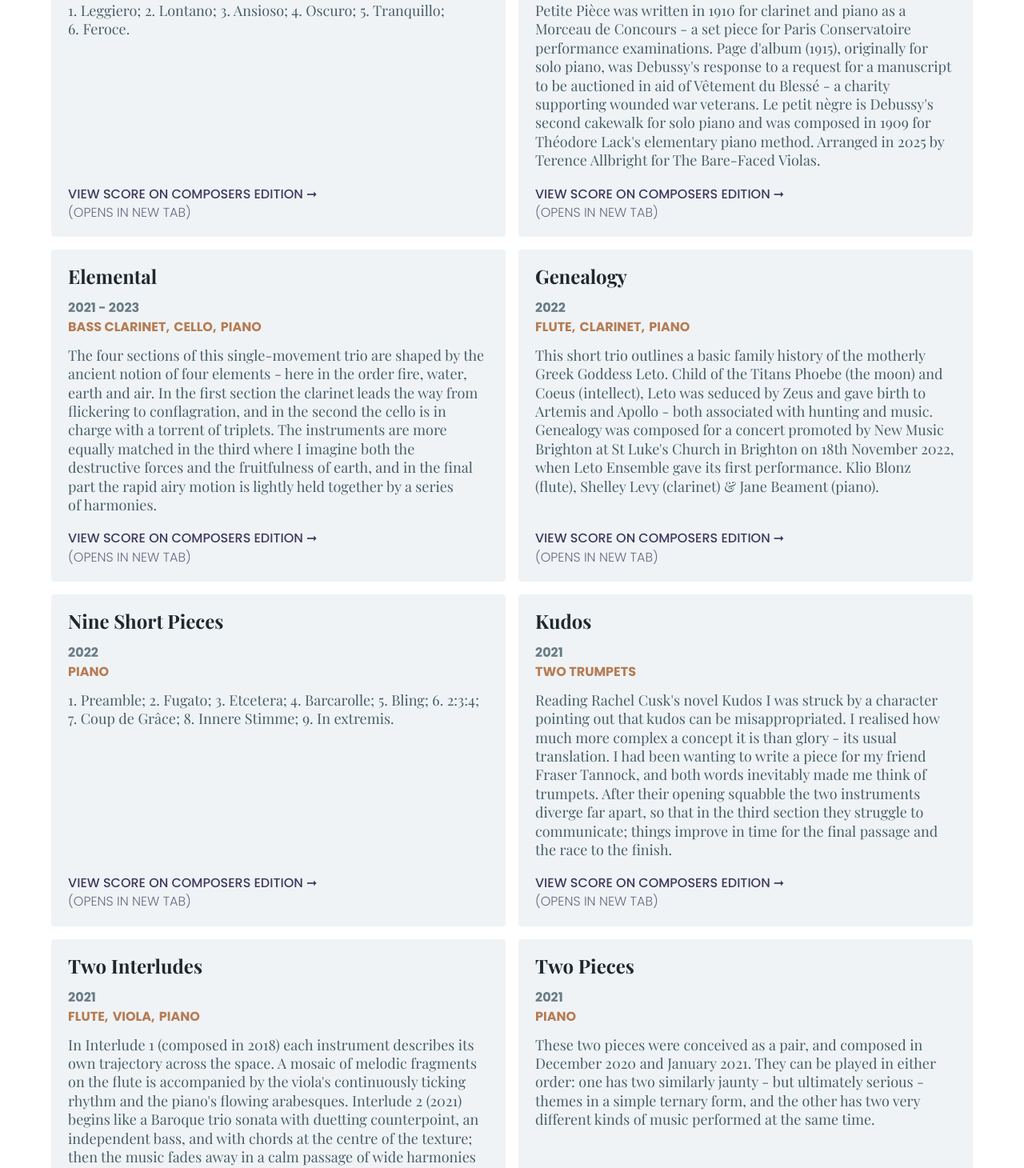
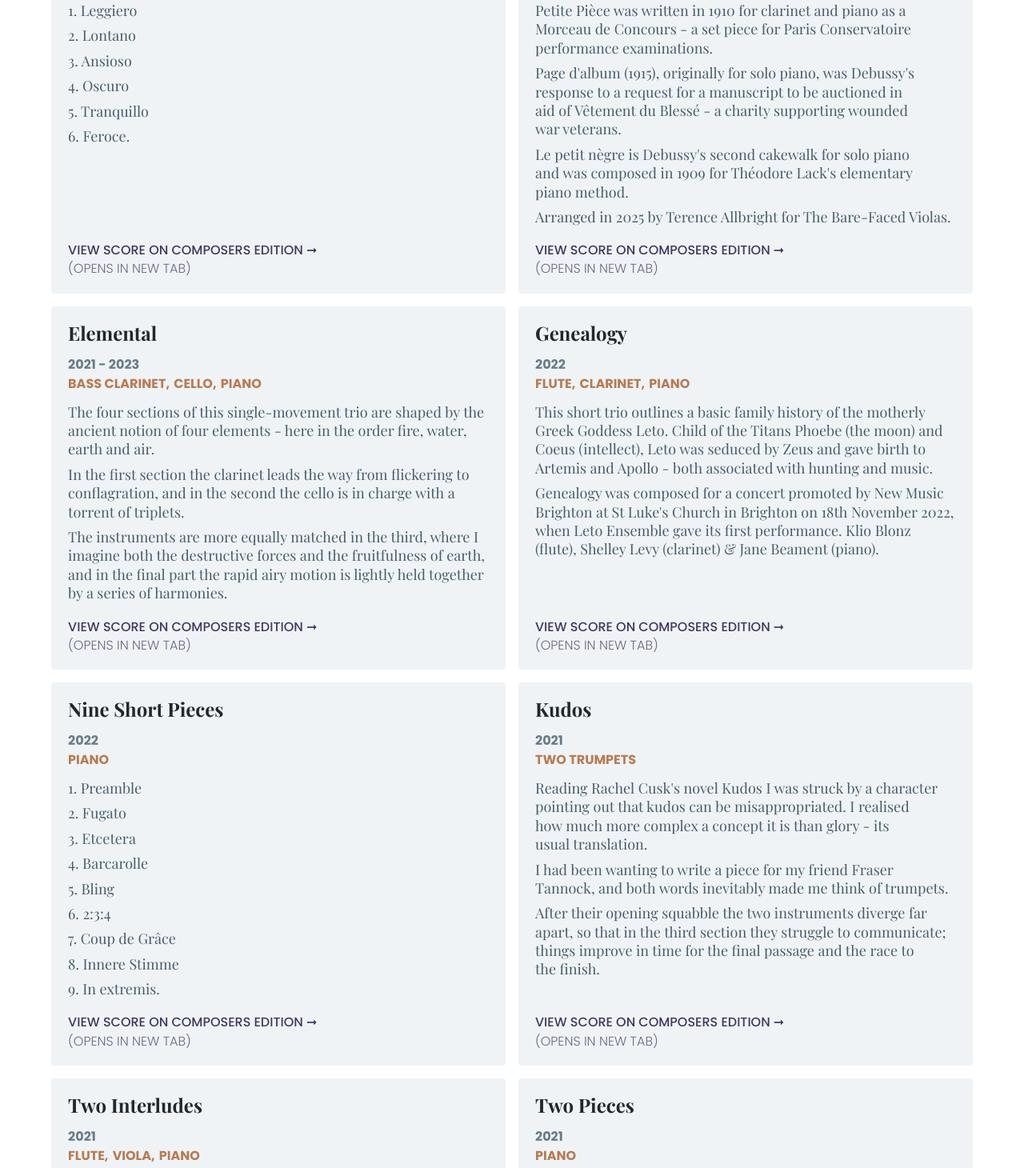
Before and after one commit to Black-and-White-Web-Development/terence-allbright-composer, a React (Vite) app: page /publications in a window 1280 px wide. Shown: the part 460-1920 px from the top of the page at 80% size. Built offline with nearby package versions, Linux system fonts and the light colour scheme; a web font is replaced by a local one.

Commit message:
Feat: render publication descriptions in multiple paragraphs instead of a single block of text

```diff
--- a/src/data/publications.json
+++ b/src/data/publications.json
@@ -4,7 +4,9 @@
 		"title": "Three Songs",
 		"year": "1988",
 		"instruments": ["Soprano", "Piano"],
-		"description": "Poems by Stevie Smith. For Penelope Walmsley-Clark. First performed by Penelope Walmsley-Clark and Terence Allbright on March 28th 1999 at The Regis School of Music, Bognor Regis.",
+		"description": [
+			"Poems by Stevie Smith. For Penelope Walmsley-Clark. First performed by Penelope Walmsley-Clark and Terence Allbright on March 28th 1999 at The Regis School of Music, Bognor Regis."
+		],
 		"link": "https://composersedition.com/terence-allbright-three-songs/"
 	},
 	{
@@ -12,7 +14,9 @@
 		"title": "Four Pieces",
 		"year": "1996",
 		"instruments": ["Piano"],
-		"description": "First performed by Karen Kingsley at Portsmouth Grammar School on February 27th 1999, in a concert presented by the Portsmouth and District Composers' Alliance.",
+		"description": [
+			"First performed by Karen Kingsley at Portsmouth Grammar School on February 27th 1999, in a concert presented by the Portsmouth and District Composers' Alliance."
+		],
 		"link": "https://composersedition.com/terence-allbright-four-pieces/"
 	},
 	{
@@ -20,7 +24,10 @@
 		"title": "Three Partsongs",
 		"year": "1996",
 		"instruments": ["SATB choir a capella"],
-		"description": "First performed by The Allegri Singers, directed by Michael Nicholas, at Beckenham Parish Church on June 21st 1997. Poems by Stevie Smith reproduced by kind permission of the Executors of James MacGibbon.",
+		"description": [
+			"First performed by The Allegri Singers, directed by Michael Nicholas, at Beckenham Parish Church on June 21st 1997.",
+			"Poems by Stevie Smith reproduced by kind permission of the Executors of James MacGibbon."
+		],
 		"link": "https://composersedition.com/terence-allbright-three-partsongs/"
 	},
 	{
@@ -28,7 +35,10 @@
 		"title": "Two Songs",
 		"year": "1999",
 		"instruments": ["Baritone", "Mezzo Soprano", "Piano"],
-		"description": "First performed by Stephen Roberts with Terence Allbright at the Petworth Festival, 24th July 2001 in St Mary's Church, Petworth. Poems by Stevie Smith reproduced by permission of the Executors of James MacGibbon.",
+		"description": [
+			"First performed by Stephen Roberts with Terence Allbright at the Petworth Festival, 24th July 2001 in St Mary's Church, Petworth.",
+			"Poems by Stevie Smith reproduced by permission of the Executors of James MacGibbon."
+		],
 		"link": "https://composersedition.com/terence-allbright-two-songs-for-baritone-or-mezzo-soprano-and-piano/"
 	},
 	{
@@ -36,7 +46,11 @@
 		"title": "Inventions",
 		"year": "2000",
 		"instruments": ["Piano"],
-		"description": "I composed this work with a competition in mind (it didn't win): entries had to be based on an aspect of the music of J. S. Bach. I made a scale of the 9 different tonic notes of Bach's Inventions and Sinfonias and transposed this to begin on each of its own notes, giving 9 scales - one for each of my 9 Inventions. There are 4 two-part movements, 4 three-part movements in the form of a theme with 3 variations, and finally a four-part chorale.",
+		"description": [
+			"I composed this work with a competition in mind (it didn't win): entries had to be based on an aspect of the music of J. S. Bach.",
+			"I made a scale of the 9 different tonic notes of Bach's Inventions and Sinfonias and transposed this to begin on each of its own notes, giving 9 scales - one for each of my 9 Inventions.",
+			"There are 4 two-part movements, 4 three-part movements in the form of a theme with 3 variations, and finally a four-part chorale."
+		],
 		"link": "https://composersedition.com/terence-allbright-inventions/"
 	},
 	{
@@ -44,7 +58,9 @@
 		"title": "Sonnet",
 		"year": "2002",
 		"instruments": ["Choir", "Organ"],
-		"description": "Upon the Ensignes of Christes Crucifyinge by William Alabaster, Commissioned by Wells Cathedral for Malcolm Archer and the Cathedral Choir, and first performed by them at Evensong on 19th November 2002.",
+		"description": [
+			"Upon the Ensignes of Christes Crucifyinge by William Alabaster, Commissioned by Wells Cathedral for Malcolm Archer and the Cathedral Choir, and first performed by them at Evensong on 19th November 2002."
+		],
 		"link": "https://composersedition.com/terence-allbright-sonnet/"
 	},
 	{
@@ -52,7 +68,10 @@
 		"title": "Two Pieces",
 		"year": "2003",
 		"instruments": ["Clarinet in B-flat", "Piano"],
-		"description": "In a simple way, these two short pieces separate the basic musical elements of song & dance. The first has a meandering melody over pizzicato chords in a repeated sequence which grows in the middle, and then shortens again; and the second consists of energetic interwoven rhythm patterns, repeated with more intensity.",
+		"description": [
+			"In a simple way, these two short pieces separate the basic musical elements of song & dance.",
+			"The first has a meandering melody over pizzicato chords in a repeated sequence which grows in the middle, and then shortens again; and the second consists of energetic interwoven rhythm patterns, repeated with more intensity."
+		],
 		"link": "https://composersedition.com/terence-allbright-two-pieces-for-clarinet-in-bb-and-viola/"
 	},
 	{
@@ -60,7 +79,9 @@
 		"title": "Hymn of the Nativity",
 		"year": "2005",
 		"instruments": ["Choir and ensemble"],
-		"description": "Words by Richard Crashaw. Commissioned by Sir Geoffry and Lady Pattie for the silver jubiliee of the Sutton & Bignor Singers, and first performed in the Service of Lessons and Carols at the Church of St John the Baptist, Sutton, West Sussex, on December 18 2005 by the Sutton & Bignor Singers and Ensemble, conducted by the composer.",
+		"description": [
+			"Words by Richard Crashaw. Commissioned by Sir Geoffry and Lady Pattie for the silver jubiliee of the Sutton & Bignor Singers, and first performed in the Service of Lessons and Carols at the Church of St John the Baptist, Sutton, West Sussex, on December 18 2005 by the Sutton & Bignor Singers and Ensemble, conducted by the composer."
+		],
 		"link": "https://composersedition.com/terence-allbright-hymn-of-the-nativity/"
 	},
 	{
@@ -68,7 +89,11 @@
 		"title": "Two Pierrot Songs",
 		"year": "2007 - 2008",
 		"instruments": ["Voice", "Piano"],
-		"description": "Poems from Pierrot Lunaire by Albert Giraud. L'Église was first performed by Irène Hoogveld and Lana Bode on May 10th 2018 in a recital at Silk Street Music Hall, Guildhall School of Music and Drama. Cuisine Lyrique was first performed by Jane Manning OBE and the composer on November 14th 2007 at St John's Church, Kingston, Surrey, in a recital presented by Kingston University.",
+		"description": [
+			"Poems from Pierrot Lunaire by Albert Giraud.",
+			"L'Église was first performed by Irène Hoogveld and Lana Bode on May 10th 2018 in a recital at Silk Street Music Hall, Guildhall School of Music and Drama.",
+			"Cuisine Lyrique was first performed by Jane Manning OBE and the composer on November 14th 2007 at St John's Church, Kingston, Surrey, in a recital presented by Kingston University."
+		],
 		"link": "https://composersedition.com/terence-allbright-two-pierrot-songs/"
 	},
 	{
@@ -76,7 +101,9 @@
 		"title": "A Song",
 		"year": "2008",
 		"instruments": ["SATB choir", "Organ", "Trumpet in B-flat"],
-		"description": "Words by Richard Crashaw. Composed for the Petworth Festival Service 2008, and first performed on June 5th 2008 by the Petworth Festival Service Choir with Iona Harrison trumpet and Sarah Barstow organ, directed by Matthew Cooke.",
+		"description": [
+			"Words by Richard Crashaw. Composed for the Petworth Festival Service 2008, and first performed on June 5th 2008 by the Petworth Festival Service Choir with Iona Harrison trumpet and Sarah Barstow organ, directed by Matthew Cooke."
+		],
 		"link": "https://composersedition.com/terence-allbright-a-song/"
 	},
 	{
@@ -84,7 +111,9 @@
 		"title": "Partita",
 		"year": "2008",
 		"instruments": ["Flute", "Piano"],
-		"description": "Commissioned by Helen Tudor. The first performance was given by Helen Tudor flute and Matthew Cooke piano on 4th September 2008 in the Chapel of the Ascension, Bishop Otter Campus, University of Chichester.",
+		"description": [
+			"Commissioned by Helen Tudor. The first performance was given by Helen Tudor flute and Matthew Cooke piano on 4th September 2008 in the Chapel of the Ascension, Bishop Otter Campus, University of Chichester."
+		],
 		"link": "https://composersedition.com/terence-allbright-partita/"
 	},
 	{
@@ -92,7 +121,9 @@
 		"title": "...isms",
 		"year": "2010",
 		"instruments": ["Piano"],
-		"description": "First performed by Adam Swayne on January 20th 2011 at the Friends' Meeting House, Brighton, in a recital presented by New Music Brighton.",
+		"description": [
+			"First performed by Adam Swayne on January 20th 2011 at the Friends' Meeting House, Brighton, in a recital presented by New Music Brighton."
+		],
 		"link": "https://composersedition.com/terence-allbright-isms/"
 	},
 	{
@@ -100,7 +131,10 @@
 		"title": "Grave & Harmonious Music",
 		"year": "2011 - 2012",
 		"instruments": ["String orchestra"],
-		"description": "Commissioned by Music on Sundays for Chichester String Ensemble, with financial assistance from individual members of Music On Sundays, Chichester City Council and the RVW Trust. The first performance was given by Chichester String Ensemble conducted by Louis Halsey, on 1st July 2012 at Christ Church, Chichester.",
+		"description": [
+			"Commissioned by Music on Sundays for Chichester String Ensemble, with financial assistance from individual members of Music On Sundays, Chichester City Council and the RVW Trust.",
+			"The first performance was given by Chichester String Ensemble conducted by Louis Halsey, on 1st July 2012 at Christ Church, Chichester."
+		],
 		"link": "https://composersedition.com/terence-allbright-grave-and-harmonious-music/"
 	},
 	{
@@ -108,7 +142,9 @@
 		"title": "Piano Trio No. 1",
 		"year": "2013",
 		"instruments": ["Violin", "Cello", "Piano"],
-		"description": "Opening with a poised fanfare which dives straight into a turbulent second movement before providing respite with a muted string chorale and a moment of lyricism from each voice to conclude, Terence Allbright's Piano Trio No. 1 provides satisfying balance both in temperament and ensemble for the enjoyment of audiences and players alike.",
+		"description": [
+			"Opening with a poised fanfare which dives straight into a turbulent second movement before providing respite with a muted string chorale and a moment of lyricism from each voice to conclude, Terence Allbright's Piano Trio No. 1 provides satisfying balance both in temperament and ensemble for the enjoyment of audiences and players alike."
+		],
 		"link": "https://composersedition.com/terence-allbright-piano-trio-no-1/"
 	},
 	{
@@ -116,7 +152,9 @@
 		"title": "Piano Trio No. 2",
 		"year": "2015",
 		"instruments": ["Violin", "Cello", "Piano"],
-		"description": "Juxtaposing darkness and light through sombre, polyphonic utterances which fall away to reveal glinting mosaics of bright, flurrying fragments, Terence Allbright's Piano Trio No. 2 artfully embraces the contrasts in sonority afforded by the piano trio to create vivid, fluctuating moods.",
+		"description": [
+			"Juxtaposing darkness and light through sombre, polyphonic utterances which fall away to reveal glinting mosaics of bright, flurrying fragments, Terence Allbright's Piano Trio No. 2 artfully embraces the contrasts in sonority afforded by the piano trio to create vivid, fluctuating moods."
+		],
 		"link": "https://composersedition.com/terence-allbright-piano-trio-no-2/"
 	},
 	{
@@ -124,7 +162,9 @@
 		"title": "Sonata",
 		"year": "2016 - 2017",
 		"instruments": ["Trumpet", "Piano"],
-		"description": "First performed by Fraser Tannock with Terence Allbright at a recital promoted by New Music Brighton on 21st September 2017, at the Friends' Meeting House, Brighton.",
+		"description": [
+			"First performed by Fraser Tannock with Terence Allbright at a recital promoted by New Music Brighton on 21st September 2017, at the Friends' Meeting House, Brighton."
+		],
 		"link": "https://composersedition.com/terence-allbright-sonata/"
 	},
 	{
@@ -132,7 +172,10 @@
 		"title": "manga",
 		"year": "2017",
 		"instruments": ["Bass clarinet", "Piano"],
-		"description": "For Henry Melbourne & Ben Socrates, who gave the first performance on 15th February 2020 in the Chapel of the Ascension, University of Chichester. I drew my title from Hokusai's sketches - called manga by him - which show the same human figure performing many different actions.",
+		"description": [
+			"For Henry Melbourne & Ben Socrates, who gave the first performance on 15th February 2020 in the Chapel of the Ascension, University of Chichester.",
+			"I drew my title from Hokusai's sketches - called manga by him - which show the same human figure performing many different actions."
+		],
 		"link": "https://composersedition.com/terence-allbright-manga/"
 	},
 	{
@@ -140,7 +183,9 @@
 		"title": "Wondrous Machine",
 		"year": "2017 - 2020",
 		"instruments": ["Organ"],
-		"description": "Timothy Ravalde gave the ﬁrst performance of Toccata 1 on 17th October 2018 at St Mary's Church, Petworth. I have lifted the title of this collection from Hail! Bright Cecilia - Nicholas Brady's text for Henry Purcell's Ode to St Cecilia.",
+		"description": [
+			"Timothy Ravalde gave the ﬁrst performance of Toccata 1 on 17th October 2018 at St Mary's Church, Petworth. I have lifted the title of this collection from Hail! Bright Cecilia - Nicholas Brady's text for Henry Purcell's Ode to St Cecilia."
+		],
 		"link": "https://composersedition.com/terence-allbright-wondrous-machine/"
 	},
 	{
@@ -148,7 +193,15 @@
 		"title": "Snapshots",
 		"year": "2018",
 		"instruments": ["Ensemble"],
-		"description": "1. Trio; 2. A Wave on Dover Beach; 3. Soft Voices; 4. Secret Ministry; 5. Trio; 6. William's Lonely Cloud; 7. No Sarabande.",
+		"description": [
+			"1. Trio",
+			"2. A Wave on Dover Beach",
+			"3. Soft Voices",
+			"4. Secret Ministry",
+			"5. Trio",
+			"6. William's Lonely Cloud",
+			"7. No Sarabande."
+		],
 		"link": "https://composersedition.com/terence-allbright-snapshots/"
 	},
 	{
@@ -156,7 +209,9 @@
 		"title": "Narratives & Rituals",
 		"year": "2018 - 2019",
 		"instruments": ["Violin", "Cello", "Piano", "Percussion"],
-		"description": "Enlarging the sound world of the piano trio with an array of percussion including sandpaper-wrapped fingers and a steel drum with 'hexbugs', Narratives and Rituals is a playfully crafted collection of moods portrayed through vivid sonic atmospheres, gregarious dialogues and a gratifying handling of pace.",
+		"description": [
+			"Enlarging the sound world of the piano trio with an array of percussion including sandpaper-wrapped fingers and a steel drum with 'hexbugs', Narratives and Rituals is a playfully crafted collection of moods portrayed through vivid sonic atmospheres, gregarious dialogues and a gratifying handling of pace."
+		],
 		"link": "https://composersedition.com/terence-allbright-narratives-rituals/"
 	},
 	{
@@ -164,7 +219,11 @@
 		"title": "Kudos",
 		"year": "2021",
 		"instruments": ["Two trumpets"],
-		"description": "Reading Rachel Cusk's novel Kudos I was struck by a character pointing out that kudos can be misappropriated. I realised how much more complex a concept it is than glory - its usual translation. I had been wanting to write a piece for my friend Fraser Tannock, and both words inevitably made me think of trumpets. After their opening squabble the two instruments diverge far apart, so that in the third section they struggle to communicate; things improve in time for the final passage and the race to the finish.",
+		"description": [
+			"Reading Rachel Cusk's novel Kudos I was struck by a character pointing out that kudos can be misappropriated. I realised how much more complex a concept it is than glory - its usual translation.",
+			"I had been wanting to write a piece for my friend Fraser Tannock, and both words inevitably made me think of trumpets.",
+			"After their opening squabble the two instruments diverge far apart, so that in the third section they struggle to communicate; things improve in time for the final passage and the race to the finish."
+		],
 		"link": "https://composersedition.com/terence-allbright-kudos/"
 	},
 	{
@@ -172,7 +231,11 @@
 		"title": "Two Interludes",
 		"year": "2021",
 		"instruments": ["Flute", "Viola", "Piano"],
-		"description": "In Interlude 1 (composed in 2018) each instrument describes its own trajectory across the space. A mosaic of melodic fragments on the flute is accompanied by the viola's continuously ticking rhythm and the piano's flowing arabesques. Interlude 2 (2021) begins like a Baroque trio sonata with duetting counterpoint, an independent bass, and with chords at the centre of the texture; then the music fades away in a calm passage of wide harmonies sustained by trills. Interlude No 2 was first performed by The Duruflé Trio - Rosie Bowker flute, Henrietta Hill viola and Clare Simmonds piano - at a New Music Brighton concert on 17th June 2018 at St Luke's Church, Brighton.",
+		"description": [
+			"In Interlude 1 (composed in 2018) each instrument describes its own trajectory across the space. A mosaic of melodic fragments on the flute is accompanied by the viola's continuously ticking rhythm and the piano's flowing arabesques.",
+			"Interlude 2 (2021) begins like a Baroque trio sonata with duetting counterpoint, an independent bass, and with chords at the centre of the texture; then the music fades away in a calm passage of wide harmonies sustained by trills.",
+			"Interlude No 2 was first performed by The Duruflé Trio - Rosie Bowker flute, Henrietta Hill viola and Clare Simmonds piano - at a New Music Brighton concert on 17th June 2018 at St Luke's Church, Brighton."
+		],
 		"link": "https://composersedition.com/terence-allbright-two-interludes/"
 	},
 	{
@@ -180,7 +243,9 @@
 		"title": "Two Pieces",
 		"year": "2021",
 		"instruments": ["Piano"],
-		"description": "These two pieces were conceived as a pair, and composed in December 2020 and January 2021. They can be played in either order: one has two similarly jaunty - but ultimately serious - themes in a simple ternary form, and the other has two very different kinds of music performed at the same time.",
+		"description": [
+			"These two pieces were conceived as a pair, and composed in December 2020 and January 2021. They can be played in either order: one has two similarly jaunty - but ultimately serious - themes in a simple ternary form, and the other has two very different kinds of music performed at the same time."
+		],
 		"link": "https://composersedition.com/terence-allbright-two-pieces-for-piano/"
 	},
 	{
@@ -188,7 +253,11 @@
 		"title": "Elemental",
 		"year": "2021 - 2023",
 		"instruments": ["Bass clarinet", "Cello", "Piano"],
-		"description": "The four sections of this single-movement trio are shaped by the ancient notion of four elements - here in the order fire, water, earth and air. In the first section the clarinet leads the way from flickering to conflagration, and in the second the cello is in charge with a torrent of triplets. The instruments are more equally matched in the third where I imagine both the destructive forces and the fruitfulness of earth, and in the final part the rapid airy motion is lightly held together by a series of harmonies.",
+		"description": [
+			"The four sections of this single-movement trio are shaped by the ancient notion of four elements - here in the order fire, water, earth and air.",
+			"In the first section the clarinet leads the way from flickering to conflagration, and in the second the cello is in charge with a torrent of triplets.",
+			"The instruments are more equally matched in the third, where I imagine both the destructive forces and the fruitfulness of earth, and in the final part the rapid airy motion is lightly held together by a series of harmonies."
+		],
 		"link": "https://composersedition.com/terence-allbright-elemental/"
 	},
 	{
@@ -196,7 +265,10 @@
 		"title": "Genealogy",
 		"year": "2022",
 		"instruments": ["Flute", "Clarinet", "Piano"],
-		"description": "This short trio outlines a basic family history of the motherly Greek Goddess Leto. Child of the Titans Phoebe (the moon) and Coeus (intellect), Leto was seduced by Zeus and gave birth to Artemis and Apollo - both associated with hunting and music. Genealogy was composed for a concert promoted by New Music Brighton at St Luke's Church in Brighton on 18th November 2022, when Leto Ensemble gave its first performance. Klio Blonz (flute), Shelley Levy (clarinet) & Jane Beament (piano).",
+		"description": [
+			"This short trio outlines a basic family history of the motherly Greek Goddess Leto. Child of the Titans Phoebe (the moon) and Coeus (intellect), Leto was seduced by Zeus and gave birth to Artemis and Apollo - both associated with hunting and music.",
+			"Genealogy was composed for a concert promoted by New Music Brighton at St Luke's Church in Brighton on 18th November 2022, when Leto Ensemble gave its first performance. Klio Blonz (flute), Shelley Levy (clarinet) & Jane Beament (piano)."
+		],
 		"link": "https://composersedition.com/terence-allbright-genealogy/"
 	},
 	{
@@ -204,7 +276,17 @@
 		"title": "Nine Short Pieces",
 		"year": "2022",
 		"instruments": ["Piano"],
-		"description": "1. Preamble; 2. Fugato; 3. Etcetera; 4. Barcarolle; 5. Bling; 6. 2:3:4; 7. Coup de Grâce; 8. Innere Stimme; 9. In extremis.",
+		"description": [
+			"1. Preamble",
+			"2. Fugato",
+			"3. Etcetera",
+			"4. Barcarolle",
+			"5. Bling",
+			"6. 2:3:4",
+			"7. Coup de Grâce",
+			"8. Innere Stimme",
+			"9. In extremis."
+		],
 		"link": "https://composersedition.com/terence-allbright-nine-short-pieces-for-piano/"
 	},
 	{
@@ -212,7 +294,14 @@
 		"title": "Six Pieces",
 		"year": "2024 - 2025",
 		"instruments": ["Piano"],
-		"description": "1. Leggiero; 2. Lontano; 3. Ansioso; 4. Oscuro; 5. Tranquillo; 6. Feroce.",
+		"description": [
+			"1. Leggiero",
+			"2. Lontano",
+			"3. Ansioso",
+			"4. Oscuro",
+			"5. Tranquillo",
+			"6. Feroce."
+		],
 		"link": "https://composersedition.com/terence-allbright-six-pieces-for-piano/"
 	},
 	{
@@ -220,7 +309,7 @@
 		"title": "Arise, Arise",
 		"year": "1993",
 		"instruments": ["SATB choir a capella"],
-		"description": "English folksong arranged for SATB unaccompanied",
+		"description": ["English folksong arranged for SATB unaccompanied"],
 		"link": "https://composersedition.com/terence-allbright-arise-arise/"
 	},
 	{
@@ -228,7 +317,12 @@
 		"title": "Three Pieces by Debussy arr. Terence Allbright",
 		"year": "2025",
 		"instruments": ["Four violas"],
-		"description": "Petite Pièce was written in 1910 for clarinet and piano as a Morceau de Concours - a set piece for Paris Conservatoire performance examinations. Page d'album (1915), originally for solo piano, was Debussy's response to a request for a manuscript to be auctioned in aid of Vêtement du Blessé - a charity supporting wounded war veterans. Le petit nègre is Debussy's second cakewalk for solo piano and was composed in 1909 for Théodore Lack's elementary piano method. Arranged in 2025 by Terence Allbright for The Bare-Faced Violas.",
+		"description": [
+			"Petite Pièce was written in 1910 for clarinet and piano as a Morceau de Concours - a set piece for Paris Conservatoire performance examinations.",
+			"Page d'album (1915), originally for solo piano, was Debussy's response to a request for a manuscript to be auctioned in aid of Vêtement du Blessé - a charity supporting wounded war veterans.",
+			"Le petit nègre is Debussy's second cakewalk for solo piano and was composed in 1909 for Théodore Lack's elementary piano method.",
+			"Arranged in 2025 by Terence Allbright for The Bare-Faced Violas."
+		],
 		"link": "https://composersedition.com/claude-debussy-arr-terence-allbright-three-pieces/"
 	}
 ]
--- a/src/pages/Publications/Publication/Publication.jsx
+++ b/src/pages/Publications/Publication/Publication.jsx
@@ -22,7 +22,17 @@ const Publication = React.memo(function Publication({
 				<p className="publication__year small">{year}</p>
 				<ul className="publication__instruments">{instrumentElements}</ul>
 			</header>
-			<p className="publication__description">{description}</p>
+			<div className="publication__description">
+				{description.map((p, i) =>
+					p === "" ? (
+						<br key={i} />
+					) : (
+						<p key={i} className="publication__paragraph">
+							{p}
+						</p>
+					)
+				)}
+			</div>
 			<a href={link} target="_blank" className="publication__link">
 				View score on Composers Edition ➞<span className="new-tab-message">(opens in new tab)</span>
 			</a>
@@ -34,7 +44,7 @@ Publication.propTypes = {
 	title: PropTypes.string.isRequired,
 	year: PropTypes.string.isRequired,
 	instruments: PropTypes.arrayOf(PropTypes.string).isRequired,
-	description: PropTypes.string.isRequired,
+	description: PropTypes.arrayOf(PropTypes.string).isRequired,
 	link: PropTypes.string.isRequired,
 };
 
--- a/src/pages/Publications/Publication/Publication.scss
+++ b/src/pages/Publications/Publication/Publication.scss
@@ -54,6 +54,11 @@
 
 	&__description {
 		flex: 1;
+
+    display: flex;
+    flex-direction: column;
+    gap: 8px;
+
 		color: var(--text-secondary);
 		margin-block-end: u.rem(8);
 	}
```
